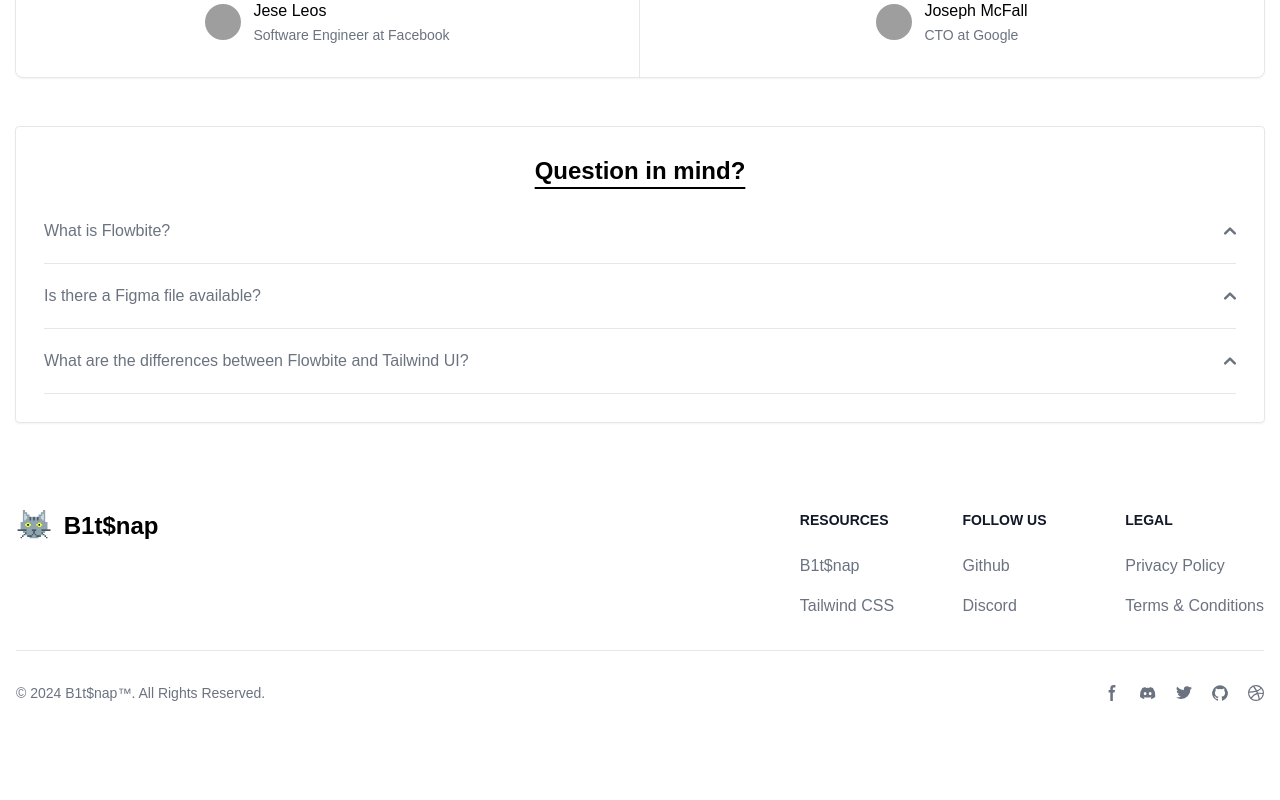
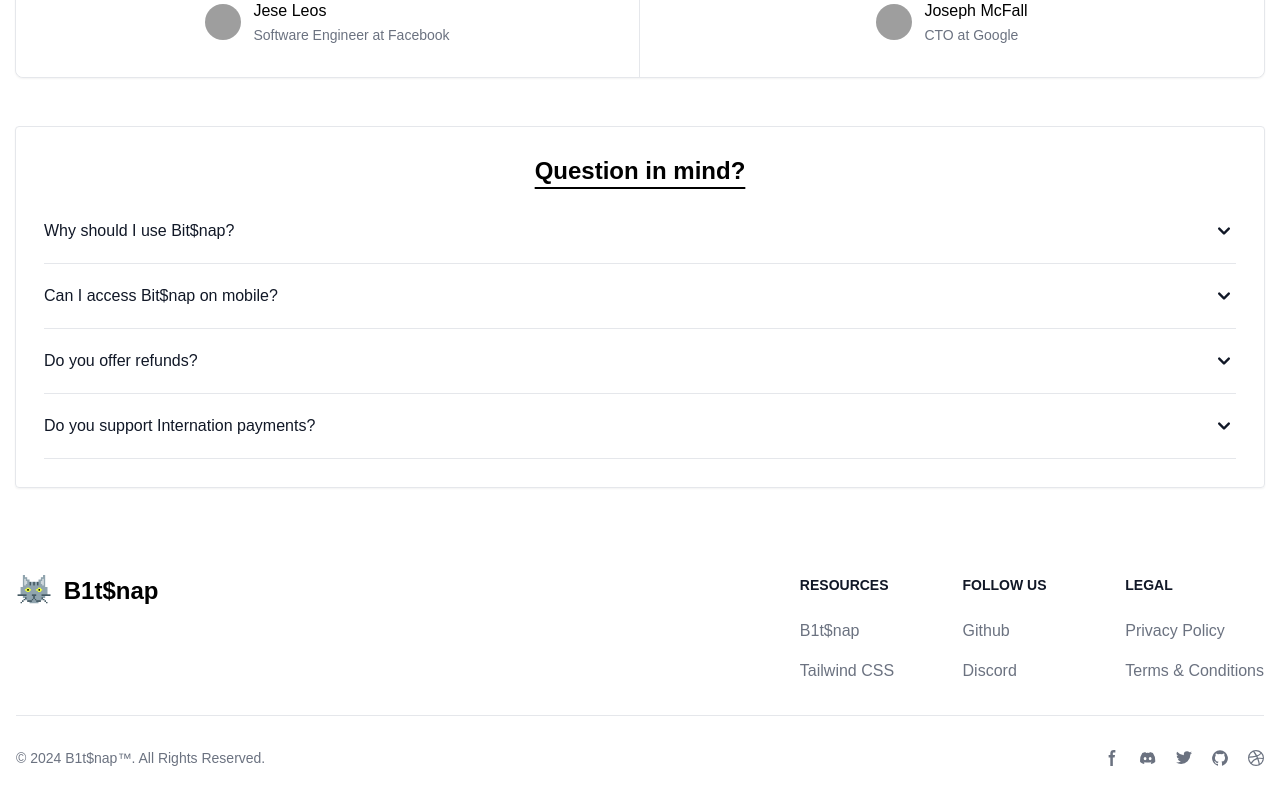
Before and after one commit to atheenaoteyza/my-app, a React (Vite) app: page / in a window 1280 px wide. Shown: the part 1542-2342 px from the top of the page. Before the commit the page ends 2277 px from the top, so only its background shows below. Built offline with nearby package versions, Linux system fonts and the light colour scheme; grey boxes are pictures that could not be loaded.

Commit message:
fix: Faq Accordion toggle buttons

```diff
--- a/src/pages/Home/components/Accordion.jsx
+++ b/src/pages/Home/components/Accordion.jsx
@@ -0,0 +1,64 @@
+import { useState } from "react";
+
+export const Accordion = ({ faq }) => {
+  const { question, answer } = faq;
+  const [toggle, setToggle] = useState(false);
+
+  return (
+    <div>
+      <h2 id="accordion-flush-heading-1">
+        <button
+          onClick={() => setToggle(!toggle)}
+          type="button"
+          className="flex items-center justify-between w-full py-5 font-medium rtl:text-right text-gray-900 border-b border-gray-200 dark:border-gray-700 dark:text-white gap-3"
+          data-accordion-target="#accordion-flush-body-1"
+          aria-expanded="true"
+          aria-controls="accordion-flush-body-1"
+        >
+          <span>{question}</span>
+          {!toggle && (
+            <svg
+              data-accordion-icon
+              className="w-6 h-6 shrink-0"
+              fill="currentColor"
+              viewBox="0 0 20 20"
+              xmlns="http://www.w3.org/2000/svg"
+            >
+              <path
+                fillRule="evenodd"
+                d="M5.293 7.293a1 1 0 011.414 0L10 10.586l3.293-3.293a1 1 0 111.414 1.414l-4 4a1 1 0 01-1.414 0l-4-4a1 1 0 010-1.414z"
+                clipRule="evenodd"
+              ></path>
+            </svg>
+          )}
+          {toggle && (
+            <svg
+              data-accordion-icon
+              className="rotate-180 w-6 h-6 shrink-0"
+              fill="currentColor"
+              viewBox="0 0 20 20"
+              xmlns="http://www.w3.org/2000/svg"
+            >
+              <path
+                fillRule="evenodd"
+                d="M5.293 7.293a1 1 0 011.414 0L10 10.586l3.293-3.293a1 1 0 111.414 1.414l-4 4a1 1 0 01-1.414 0l-4-4a1 1 0 010-1.414z"
+                clipRule="evenodd"
+              ></path>
+            </svg>
+          )}
+        </button>
+      </h2>
+      {toggle && (
+        <div
+          id="accordion-flush-body-1"
+          className=""
+          aria-labelledby="accordion-flush-heading-1"
+        >
+          <div className="py-5 border-b border-gray-200 dark:border-gray-700">
+            <p className="mb-2 text-gray-500 dark:text-gray-400">{answer}</p>
+          </div>
+        </div>
+      )}
+    </div>
+  );
+};
--- a/src/pages/Home/components/Faq.jsx
+++ b/src/pages/Home/components/Faq.jsx
@@ -1,202 +1,48 @@
-import { useState } from "react";
+import { Accordion } from "./Accordion";
 
 export const Faq = () => {
-  const [openPanel, setOpenPanel] = useState(null);
-
-  const handleToggle = (panelId) => {
-    setOpenPanel(openPanel === panelId ? null : panelId);
-  };
+  const faqs = [
+    {
+      id: 1,
+      question: "Why should I use Bit$nap?",
+      answer:
+        "Lorem ipsum, dolor sit amet consectetur adipisicing elit. Repellendus earum dicta nesciunt, nulla alias consequuntur cumque incidunt saepe mollitia esse! Magni praesentium delectus excepturi nostrum illo repellendus cum eius neque, aperiam dolores quaerat quis dolore magnam doloremque minus sint nemo qui necessitatibus at. Perspiciatis, corrupti cum labore quos odio porro!",
+    },
+    {
+      id: 2,
+      question: "Can I access Bit$nap on mobile?",
+      answer:
+        "Lorem ipsum dolor sit amet consectetur adipisicing elit. At accusamus nobis tempore perferendis qui, quam, atque reprehenderit vero quaerat, assumenda pariatur eveniet. Maxime eaque, neque corrupti ad minus repudiandae consectetur!",
+    },
+    {
+      id: 3,
+      question: "Do you offer refunds?",
+      answer:
+        "Lorem ipsum dolor sit amet, consectetur adipisicing elit. Esse iste dolor deserunt expedita quam fugit et inventore amet pariatur. Animi.",
+    },
+    {
+      id: 4,
+      question: "Do you support Internation payments?",
+      answer:
+        "Lorem ipsum dolor sit amet, consectetur adipisicing elit. Esse iste dolor deserunt expedita quam fugit et inventore amet pariatur. Animi.",
+    },
+  ];
 
   return (
     <section className="my-10 p-7 border rounded dark:border-slate-700 shadow-sm">
       <h1 className="text-2xl text-center font-semibold dark:text-slate-100 mb-3 underline underline-offset-8">
         Question in mind?
       </h1>
-
       <div
+        className=""
         id="accordion-flush"
         data-accordion="collapse"
         data-active-classes="bg-white dark:bg-gray-900 text-gray-900 dark:text-white"
         data-inactive-classes="text-gray-500 dark:text-gray-400"
       >
-        <h2 id="accordion-flush-heading-1">
-          <button
-            type="button"
-            className="flex items-center justify-between w-full py-5 font-medium rtl:text-right text-gray-500 border-b border-gray-200 dark:border-gray-700 dark:text-gray-400 gap-3"
-            aria-expanded={openPanel === 1}
-            aria-controls="accordion-flush-body-1"
-            onClick={() => handleToggle(1)}
-          >
-            <span>What is Flowbite?</span>
-            <svg
-              className={`w-3 h-3 shrink-0 transition-transform duration-300 ${
-                openPanel === 1 ? "rotate-180" : ""
-              }`}
-              aria-hidden="true"
-              xmlns="http://www.w3.org/2000/svg"
-              fill="none"
-              viewBox="0 0 10 6"
-            >
-              <path
-                stroke="currentColor"
-                strokeLinecap="round"
-                strokeLinejoin="round"
-                strokeWidth="2"
-                d="M9 5 5 1 1 5"
-              />
-            </svg>
-          </button>
-        </h2>
-        <div
-          id="accordion-flush-body-1"
-          className={`${openPanel === 1 ? "block" : "hidden"}`}
-          aria-labelledby="accordion-flush-heading-1"
-        >
-          <div className="py-5 border-b border-gray-200 dark:border-gray-700">
-            <p className="mb-2 text-gray-500 dark:text-gray-400">
-              Flowbite is an open-source library of interactive components built
-              on top of Tailwind CSS including buttons, dropdowns, modals,
-              navbars, and more.
-            </p>
-            <p className="text-gray-500 dark:text-gray-400">
-              Check out this guide to learn how to{" "}
-              <a
-                href="/docs/getting-started/introduction/"
-                className="text-blue-600 dark:text-blue-500 hover:underline"
-              >
-                get started
-              </a>{" "}
-              and start developing websites even faster with components on top
-              of Tailwind CSS.
-            </p>
-          </div>
-        </div>
-
-        <h2 id="accordion-flush-heading-2">
-          <button
-            type="button"
-            className="flex items-center justify-between w-full py-5 font-medium rtl:text-right text-gray-500 border-b border-gray-200 dark:border-gray-700 dark:text-gray-400 gap-3"
-            aria-expanded={openPanel === 2}
-            aria-controls="accordion-flush-body-2"
-            onClick={() => handleToggle(2)}
-          >
-            <span>Is there a Figma file available?</span>
-            <svg
-              className={`w-3 h-3 shrink-0 transition-transform duration-300 ${
-                openPanel === 2 ? "rotate-180" : ""
-              }`}
-              aria-hidden="true"
-              xmlns="http://www.w3.org/2000/svg"
-              fill="none"
-              viewBox="0 0 10 6"
-            >
-              <path
-                stroke="currentColor"
-                strokeLinecap="round"
-                strokeLinejoin="round"
-                strokeWidth="2"
-                d="M9 5 5 1 1 5"
-              />
-            </svg>
-          </button>
-        </h2>
-        <div
-          id="accordion-flush-body-2"
-          className={`${openPanel === 2 ? "block" : "hidden"}`}
-          aria-labelledby="accordion-flush-heading-2"
-        >
-          <div className="py-5 border-b border-gray-200 dark:border-gray-700">
-            <p className="mb-2 text-gray-500 dark:text-gray-400">
-              Flowbite is first conceptualized and designed using the Figma
-              software so everything you see in the library has a design
-              equivalent in our Figma file.
-            </p>
-            <p className="text-gray-500 dark:text-gray-400">
-              Check out the{" "}
-              <a
-                href="https://flowbite.com/figma/"
-                className="text-blue-600 dark:text-blue-500 hover:underline"
-              >
-                Figma design system
-              </a>{" "}
-              based on the utility classes from Tailwind CSS and components from
-              Flowbite.
-            </p>
-          </div>
-        </div>
-
-        <h2 id="accordion-flush-heading-3">
-          <button
-            type="button"
-            className="flex items-center justify-between w-full py-5 font-medium rtl:text-right text-gray-500 border-b border-gray-200 dark:border-gray-700 dark:text-gray-400 gap-3"
-            aria-expanded={openPanel === 3}
-            aria-controls="accordion-flush-body-3"
-            onClick={() => handleToggle(3)}
-          >
-            <span>
-              What are the differences between Flowbite and Tailwind UI?
-            </span>
-            <svg
-              className={`w-3 h-3 shrink-0 transition-transform duration-300 ${
-                openPanel === 3 ? "rotate-180" : ""
-              }`}
-              aria-hidden="true"
-              xmlns="http://www.w3.org/2000/svg"
-              fill="none"
-              viewBox="0 0 10 6"
-            >
-              <path
-                stroke="currentColor"
-                strokeLinecap="round"
-                strokeLinejoin="round"
-                strokeWidth="2"
-                d="M9 5 5 1 1 5"
-              />
-            </svg>
-          </button>
-        </h2>
-        <div
-          id="accordion-flush-body-3"
-          className={`${openPanel === 3 ? "block" : "hidden"}`}
-          aria-labelledby="accordion-flush-heading-3"
-        >
-          <div className="py-5 border-b border-gray-200 dark:border-gray-700">
-            <p className="mb-2 text-gray-500 dark:text-gray-400">
-              The main difference is that the core components from Flowbite are
-              open source under the MIT license, whereas Tailwind UI is a paid
-              product. Another difference is that Flowbite relies on smaller and
-              standalone components, whereas Tailwind UI offers sections of
-              pages.
-            </p>
-            <p className="mb-2 text-gray-500 dark:text-gray-400">
-              However, we actually recommend using both Flowbite, Flowbite Pro,
-              and even Tailwind UI as there is no technical reason stopping you
-              from using the best of two worlds.
-            </p>
-            <p className="mb-2 text-gray-500 dark:text-gray-400">
-              Learn more about these technologies:
-            </p>
-            <ul className="ps-5 text-gray-500 list-disc dark:text-gray-400">
-              <li>
-                <a
-                  href="https://flowbite.com/pro/"
-                  className="text-blue-600 dark:text-blue-500 hover:underline"
-                >
-                  Flowbite Pro
-                </a>
-              </li>
-              <li>
-                <a
-                  href="https://tailwindui.com/"
-                  rel="nofollow"
-                  className="text-blue-600 dark:text-blue-500 hover:underline"
-                >
-                  Tailwind UI
-                </a>
-              </li>
-            </ul>
-          </div>
-        </div>
+        {faqs.map((faq) => (
+          <Accordion key={faq.id} faq={faq}></Accordion>
+        ))}
       </div>
     </section>
   );
```
